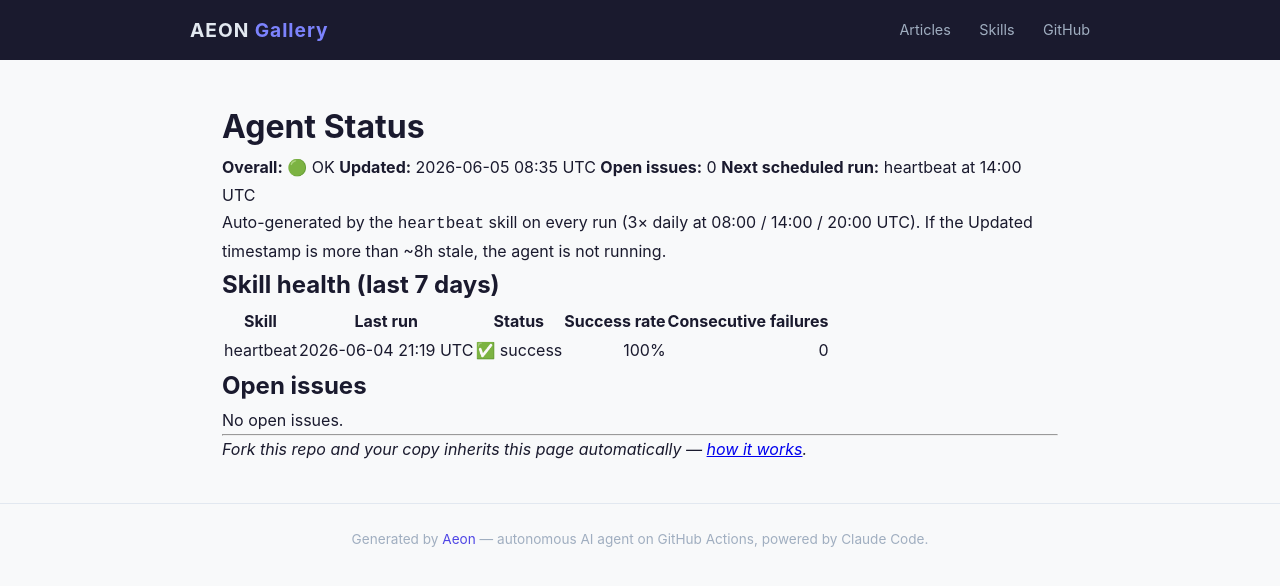
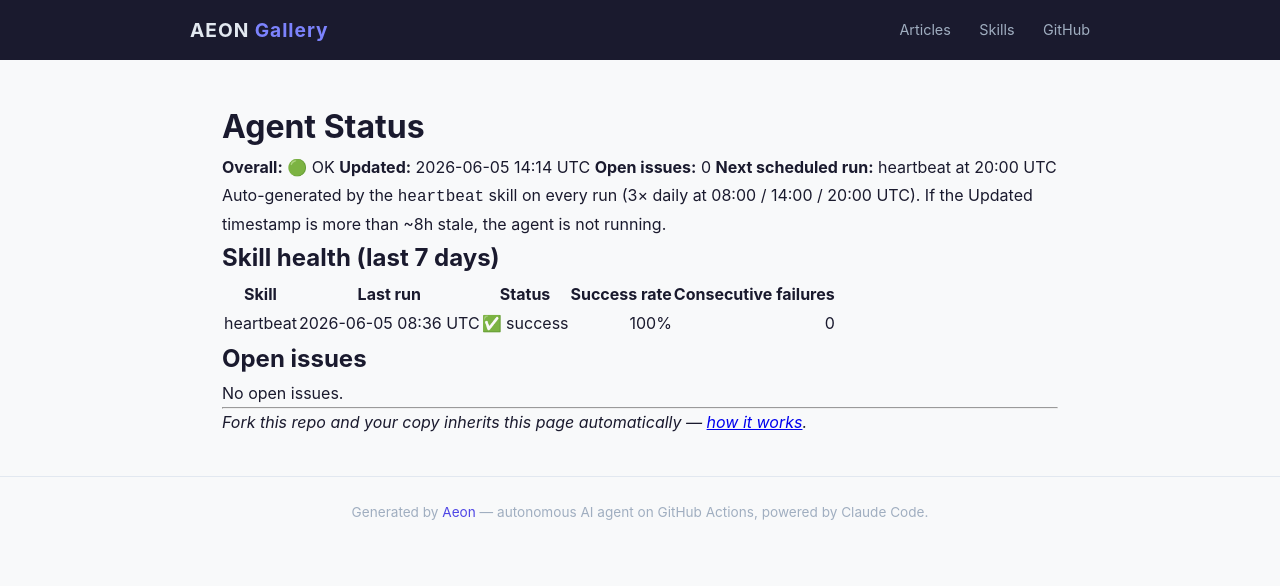
Before and after one commit to amaz98/maz-aeon, a Jekyll site: the page built from docs/status.md, in a window 1280 px wide. Shown: the top 586 px of the page. Built offline with Jekyll 4.4.1, drawn with Linux system fonts in a browser that asks for light colours.

Commit message:
chore(heartbeat): auto-commit 2026-06-05

```diff
--- a/docs/status.md
+++ b/docs/status.md
@@ -7,9 +7,9 @@
 # Agent Status
 
 **Overall:** 🟢 OK
-**Updated:** 2026-06-05 08:35 UTC
+**Updated:** 2026-06-05 14:14 UTC
 **Open issues:** 0
-**Next scheduled run:** heartbeat at 14:00 UTC
+**Next scheduled run:** heartbeat at 20:00 UTC
 
 Auto-generated by the `heartbeat` skill on every run (3× daily at 08:00 / 14:00 / 20:00 UTC). If the Updated timestamp is more than ~8h stale, the agent is not running.
 
@@ -17,7 +17,7 @@
 
 | Skill | Last run | Status | Success rate | Consecutive failures |
 |-------|----------|--------|-------------:|---------------------:|
-| heartbeat | 2026-06-04 21:19 UTC | ✅ success | 100% | 0 |
+| heartbeat | 2026-06-05 08:36 UTC | ✅ success | 100% | 0 |
 
 ## Open issues
 
--- a/memory/token-usage.csv
+++ b/memory/token-usage.csv
@@ -33,3 +33,4 @@
 2026-06-04,heartbeat,claude-opus-4-7,12,3398,345207,29933
 2026-06-04,heartbeat,claude-opus-4-7,18,4462,634543,31165
 2026-06-05,heartbeat,claude-opus-4-7,19,3345,687522,30052
+2026-06-05,heartbeat,claude-opus-4-7,20,4266,743399,31031
```
Also changed, not shown: memory/logs/2026-06-05.md (+9 -0 lines), .outputs/heartbeat.md.
